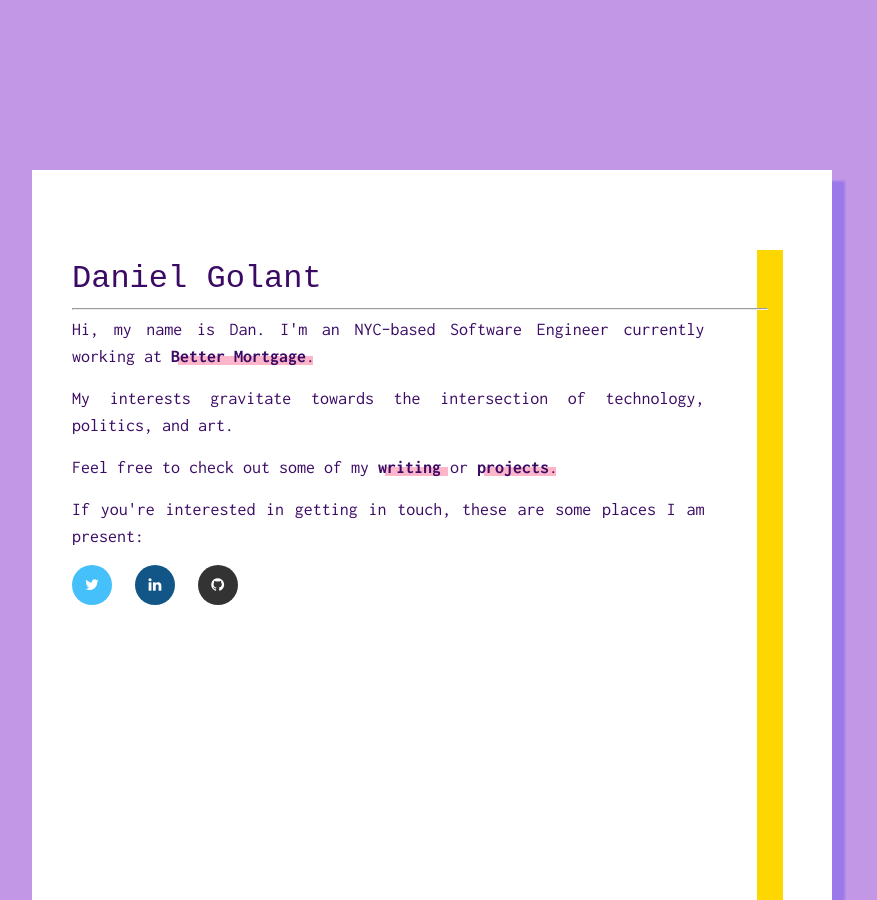
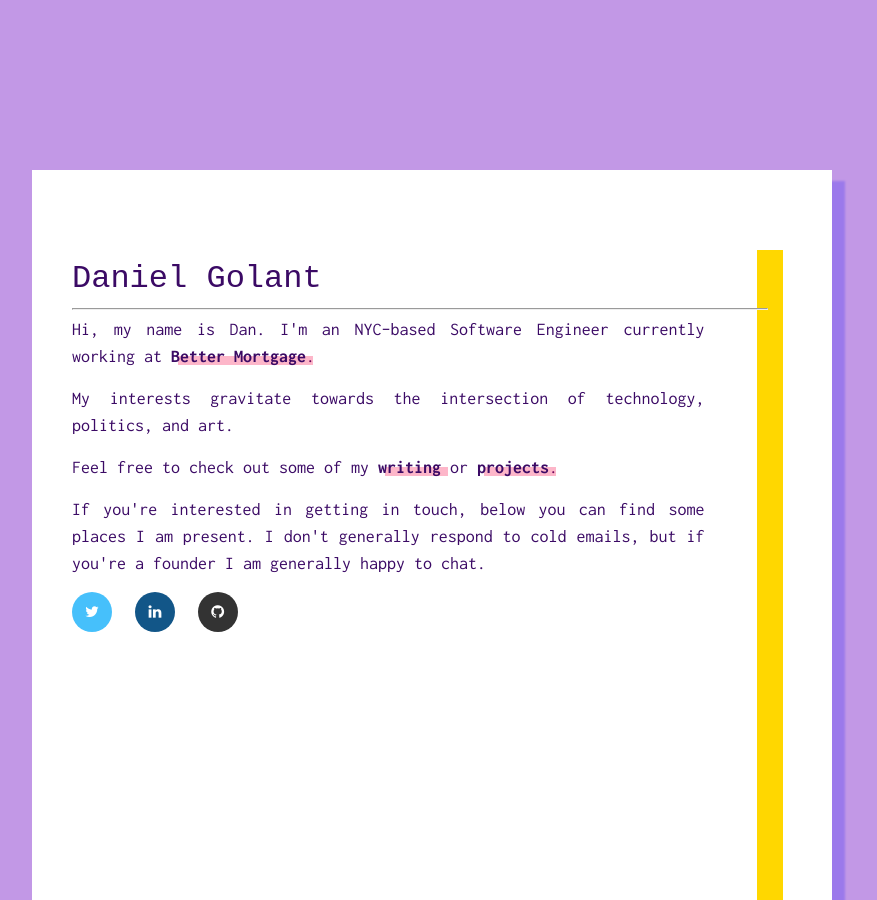
Before and after one commit to dgolant/blackbetty.github.io, a Jekyll site: the page built from index.md, in a window 1280 px wide. Shown: the whole page, without its empty margins (208-1085 px from the left). Built offline with Jekyll 4.4.1, drawn with Linux system fonts in a browser that asks for light colours; nearby versions of some CDN libraries; comment, search, counter and statistics services are not loaded.

Commit message:
Update contact instructions

```diff
--- a/index.md
+++ b/index.md
@@ -7,4 +7,4 @@ layout: index
 <p>Hi, my name is Dan. I'm an NYC-based Software Engineer currently working at <a href="https://better.com" class="link highlight-link">Better Mortgage</a>.</p>
 <p> My interests gravitate towards the intersection of technology, politics, and art.</p>
 <p>Feel free to check out some of my <a href="" class="link highlight-link">writing</a> or <a href="./projects/index.html" class="link highlight-link">projects</a>.</p>
-<p>If you're interested in getting in touch, these are some places I am present:</p>
+<p>If you're interested in getting in touch, below you can find some places I am present. I don't generally respond to cold emails, but if you're a founder I am generally happy to chat.</p>
```
